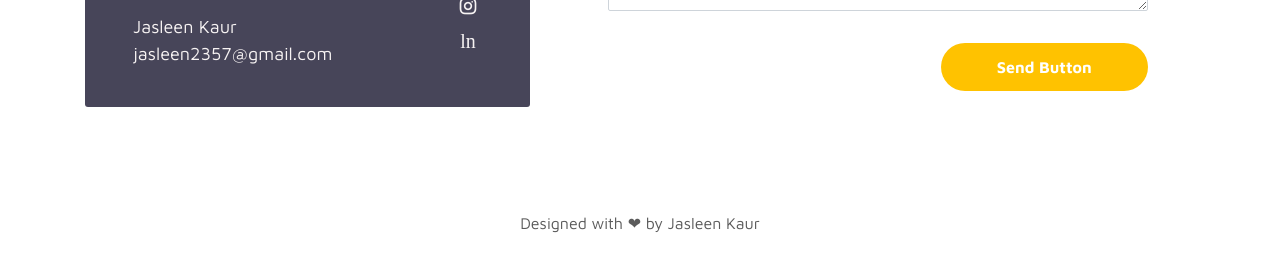
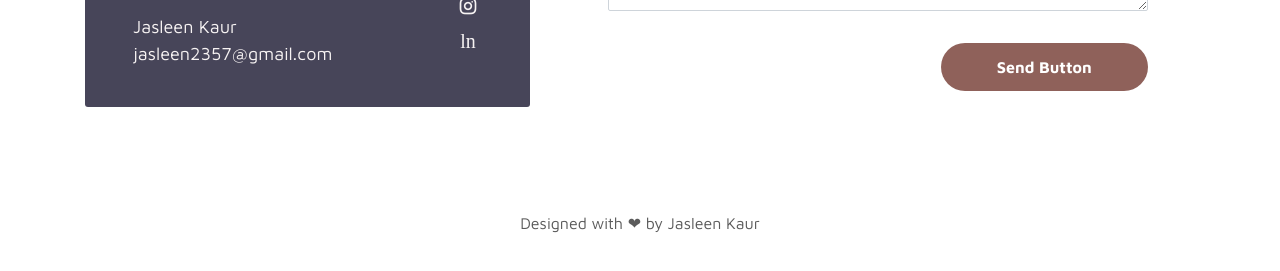
Before and after one commit to Jasleenkaur1998/JasleenKaur, a plain HTML site: page index.html in a window 1280 px wide. Shown: the part 3231-3502 px from the top of the page. Drawn offline with Linux system fonts and the light colour scheme.

Commit message:
color changes

```diff
--- a/sass/tooplate-style.scss
+++ b/sass/tooplate-style.scss
@@ -17,7 +17,7 @@ $h3-font-color: #484848;
 $body-font-color: #5b5b5b;
 $text-white: #ffffff;
 $dark-mode-color: #0c0c0d;
-$main-color: #ffc200;
+$main-color: #8f615a;
 $border-color: #f2f2f1;
 $button-color: #474559;
 
```
Also changed, not shown: css/tooplate-style.css.
